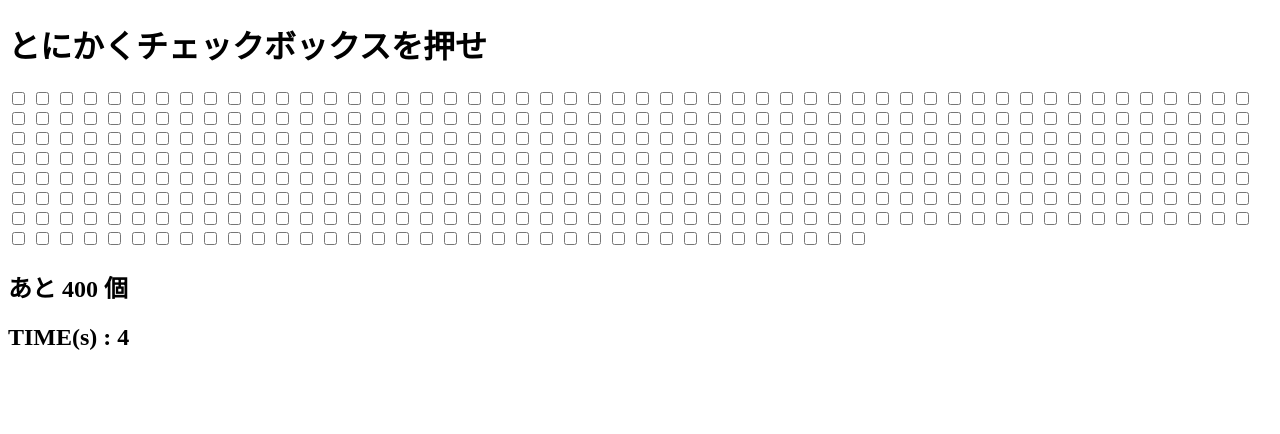
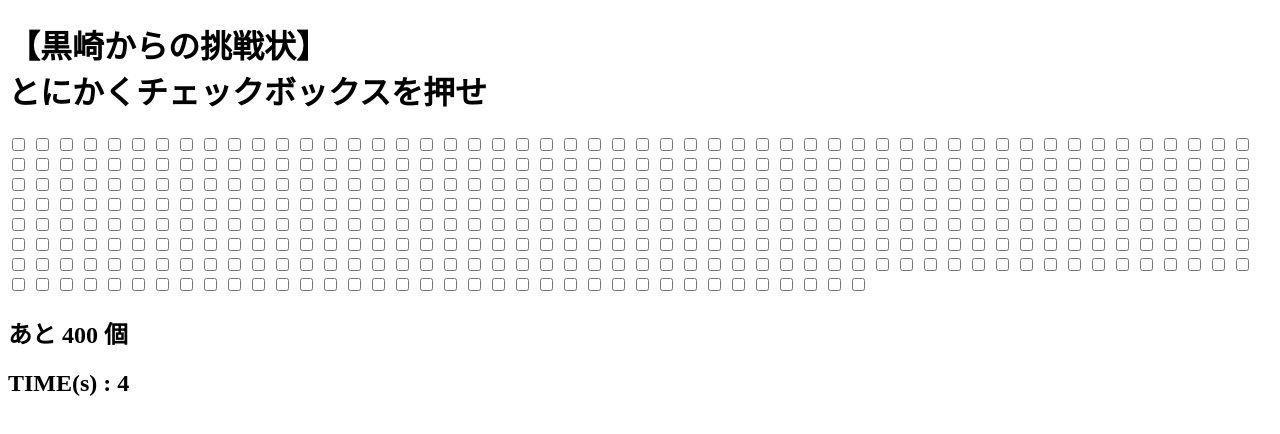
Before and after one commit to Chris-max7/CheckBox, a plain HTML site: page index.html in a window 1280 px wide. Drawn offline with Linux system fonts and the light colour scheme.

Commit message:
Update index.html

```diff
--- a/index.html
+++ b/index.html
@@ -9,7 +9,7 @@
 
 </head>
 <body>
-    <h1>とにかくチェックボックスを押せ</h1>
+    <h1>【黒崎からの挑戦状】<br>とにかくチェックボックスを押せ</h1>
     <input class="check" type="checkbox" onclick="push()">
     <input class="check" type="checkbox" onclick="push()">
     <input class="check" type="checkbox" onclick="push()">
```
